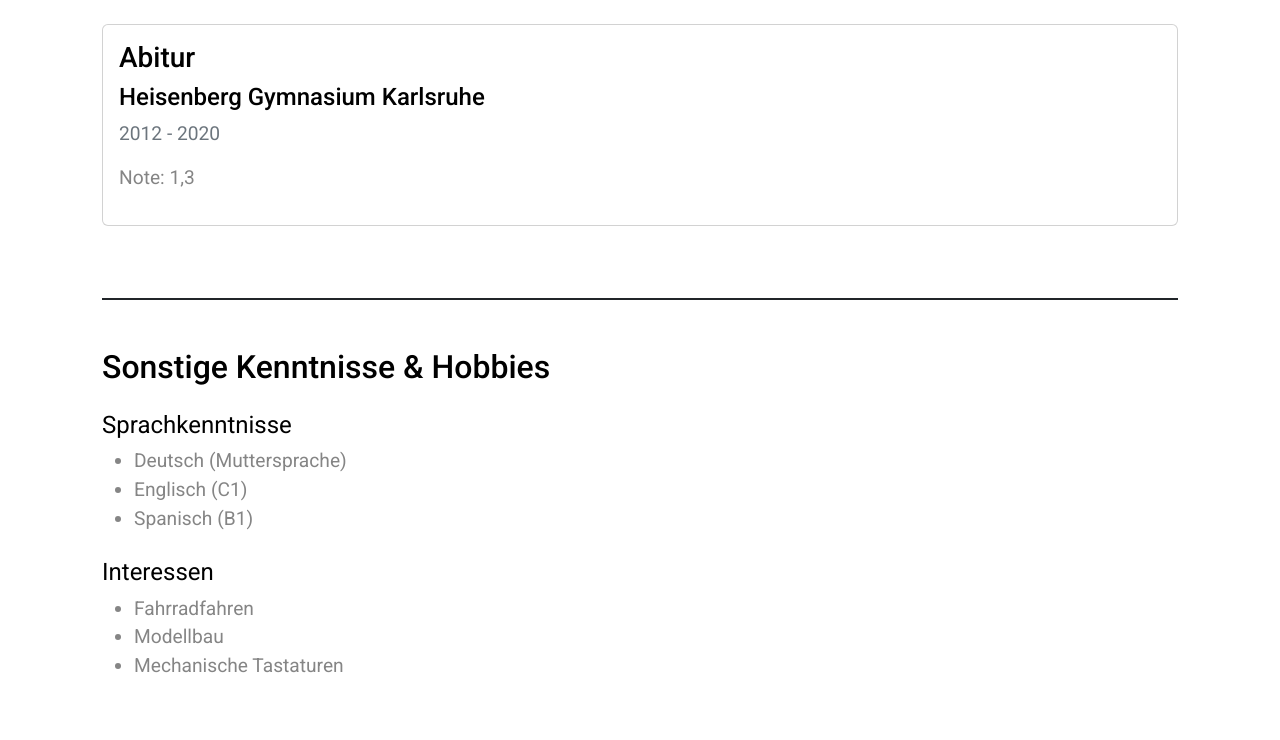
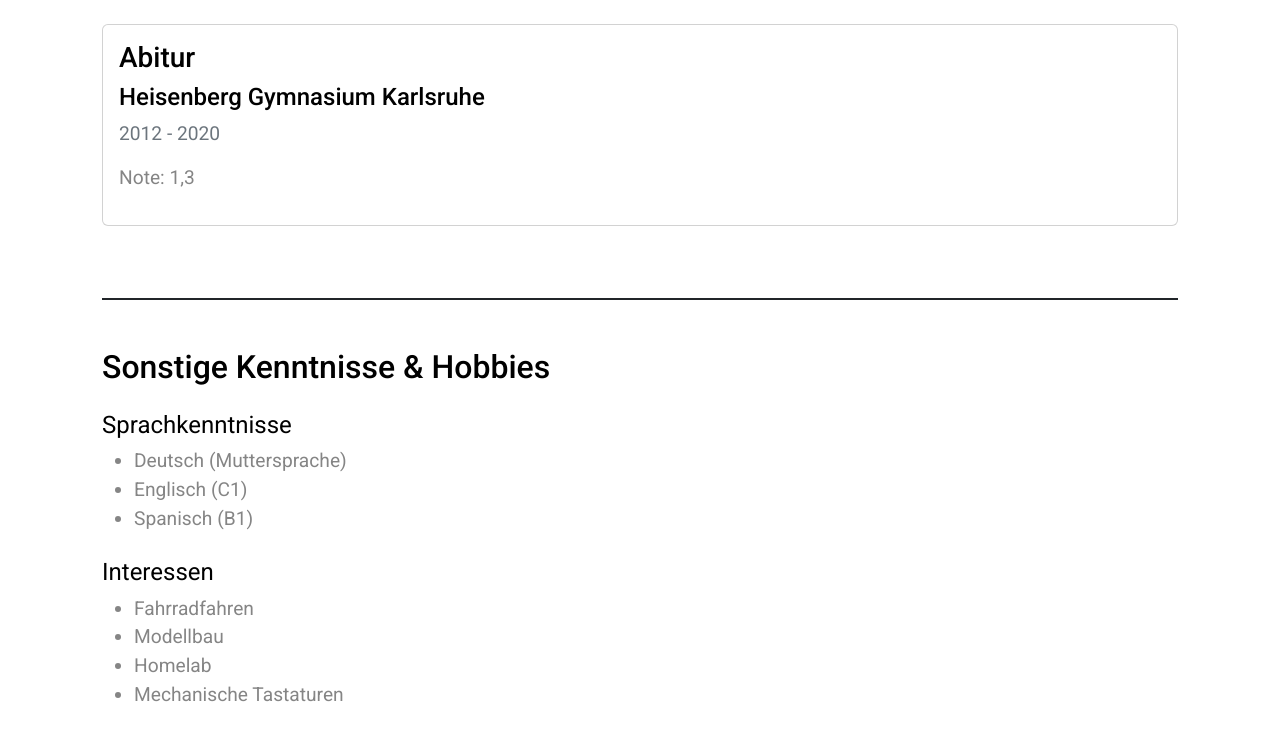
Before and after one commit to fzuerkeraguilar/cv, a plain HTML site: page index.html in a window 1280 px wide. Shown: the part 803-1543 px from the top of the page. Drawn offline with nearby package versions, Linux system fonts and the light colour scheme.

Commit message:
Deploying to gh-pages from  @ 5616a17f59fc75fc156dcfa6f68fd9bdb66b1449 🚀

```diff
--- a/index.html
+++ b/index.html
@@ -155,7 +155,7 @@
     <div class="mb-4">
         <h3 class="fs-4 fw-normal">Interessen</h3>
 
-        <ul><li>Fahrradfahren</li><li>Modellbau</li><li>Mechanische Tastaturen
+        <ul><li>Fahrradfahren</li><li>Modellbau</li><li>Homelab</li><li>Mechanische Tastaturen
   </li></ul>
 
         <div>
```
Also changed, not shown: favicon.ico, 1 other file.
